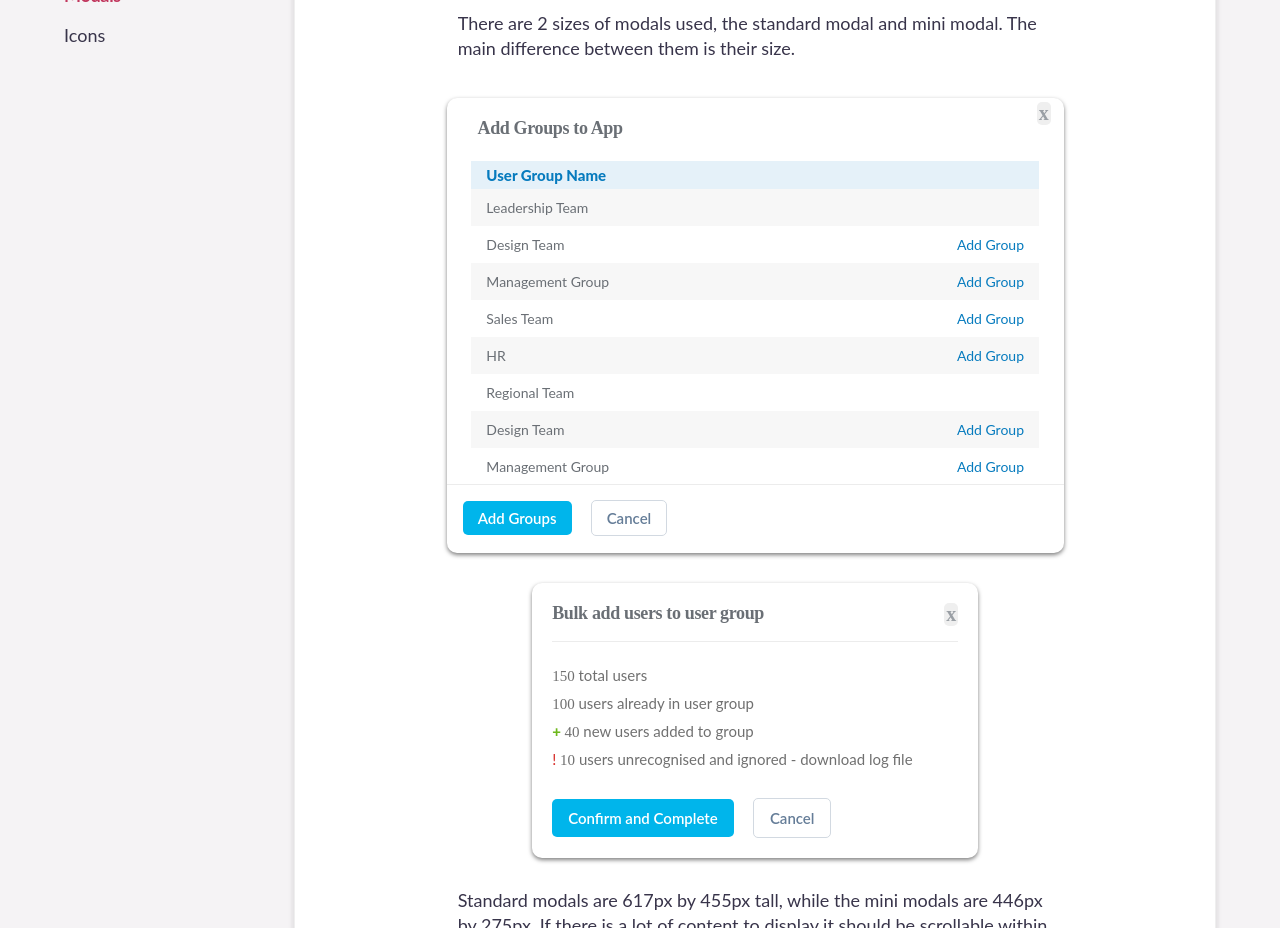
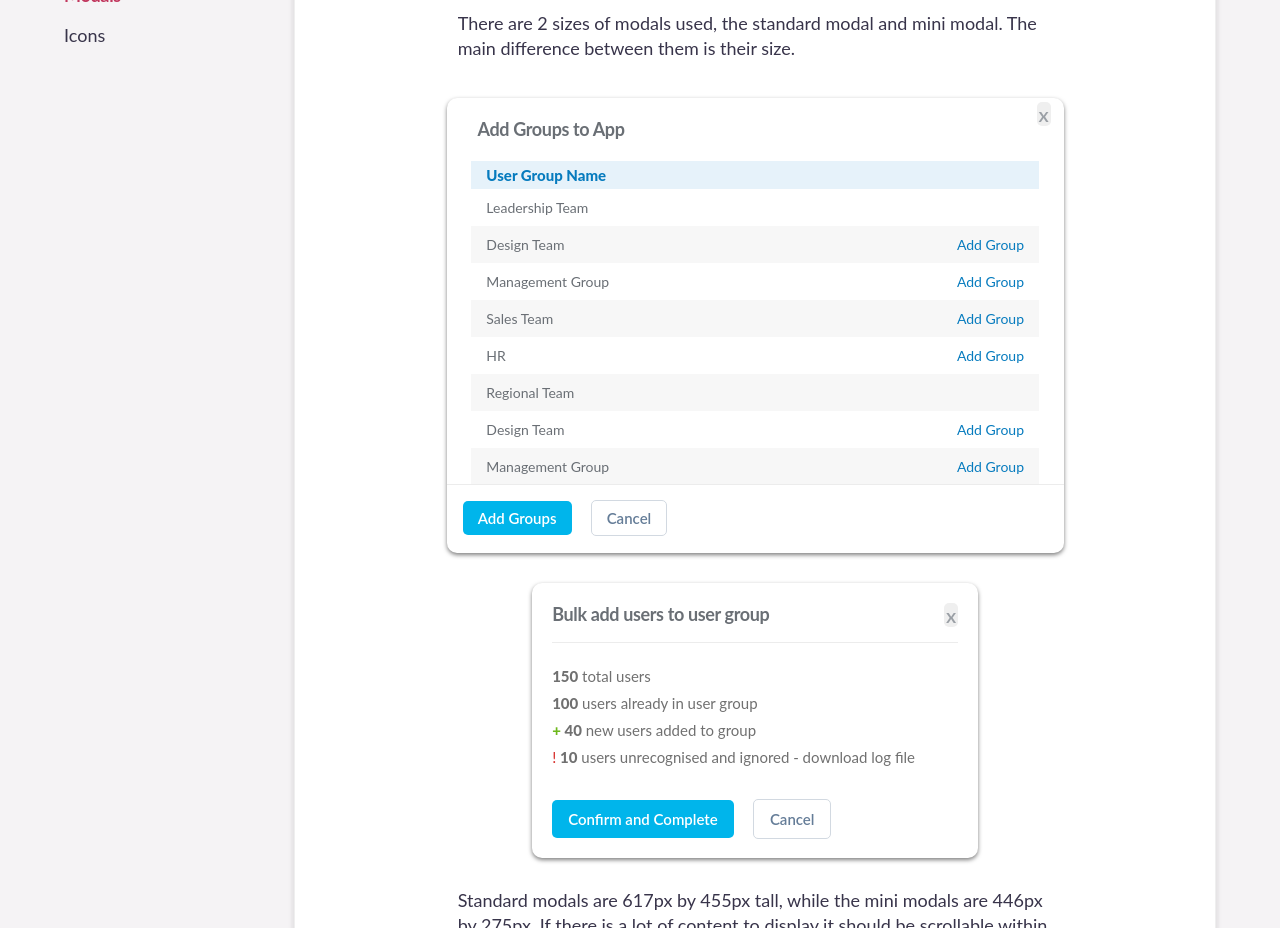
Before and after one commit to TheAppBuilderTeam/tab-pattern-library, a Jekyll site: the page built from cms/modals/index.html, in a window 1280 px wide. Shown: the part 612-1540 px from the top of the page. Built offline with Jekyll 4.4.1, drawn with Linux system fonts in a browser that asks for light colours; some web fonts are replaced.

Commit message:
table colour change, svg link test

```diff
--- a/_sass/cms/_styles.scss
+++ b/_sass/cms/_styles.scss
@@ -259,12 +259,12 @@ table{
 		color: #707070;
 }
 
-.table-allUsers tr:nth-child(even) {
+.table-allUsers tr:nth-child(odd) {
   background-color: #F7F7F7;
 }
 
 .table-allUsers th{
-	background-color:rgba(6, 123, 190, 0.10);
+	background-color: #E6F2FA;
 	color: #067BBE;
 	text-align: left;
 	font-weight: 800;
@@ -562,7 +562,7 @@ input[type="text"].searchUsers--searchBox{
 	margin: 0 auto;
 	width: 90%;
 	font-weight: 800;
-	font-family: Lato-Semibold;
+	font-family: Lato;
 	font-size: 18px;
 	color: #6A6F75;
 	letter-spacing: -0.36px;
@@ -662,7 +662,8 @@ input[type="text"].searchUsers--searchBox{
 }
 
 .miniModal__header{
-	font-family: Lato-Semibold;
+	font-weight: 500;
+	font-family: Lato;
 	font-size: 18px;
 	color: #6A6F75;
 	letter-spacing: -0.36px;
@@ -706,7 +707,8 @@ input[type="text"].searchUsers--searchBox{
 }
 
 .miniModal__contentArea--boldData{
-	font-family: Lato-Bold;
+	font-family: Lato;
+	font-weight: 800;
 	font-size: 15px;
 	color: #707070;
 	letter-spacing: 0;
--- a/cms/modals/index.html
+++ b/cms/modals/index.html
@@ -42,7 +42,7 @@ title: Modals
         			     Leadership Team
         			</td>
         			<td>
-        					<img class="iconograhy--icons greenTick modal__tick" src="{{ site.baseurl }}/assets/images/greenTick.svg"/>
+        					<img class="iconograhy--icons greenTick modal__tick" src="/assets/images/greenTick.svg"/>
         			</td>
         		</tr>
         		<tr>
--- a/cms/tables/index.html
+++ b/cms/tables/index.html
@@ -187,6 +187,6 @@ title: Tables
 
 
 <h2>Styling a Table</h2>
-<p>The table head should always be light blue (#E7F2F9) with blue (#067BBE) coloured text. Tables should be candy-striped, with every odd numbered row being grey (#F7F7F7) and every even numbered row white. </p>
+<p>The table head should always be light blue (#E7F2F9) with blue (#067BBE) coloured text. Tables should be candy-striped, with every odd numbered row being white and every even numbered row being grey (#F7F7F7). </p>
 
 <p>The table data should be Lato regular, size 14px. In most cases the text should be left-aligned and inline vertically with the table heading.</p>
```
Also changed, not shown: assets/images/closeIcon.svg (added).
